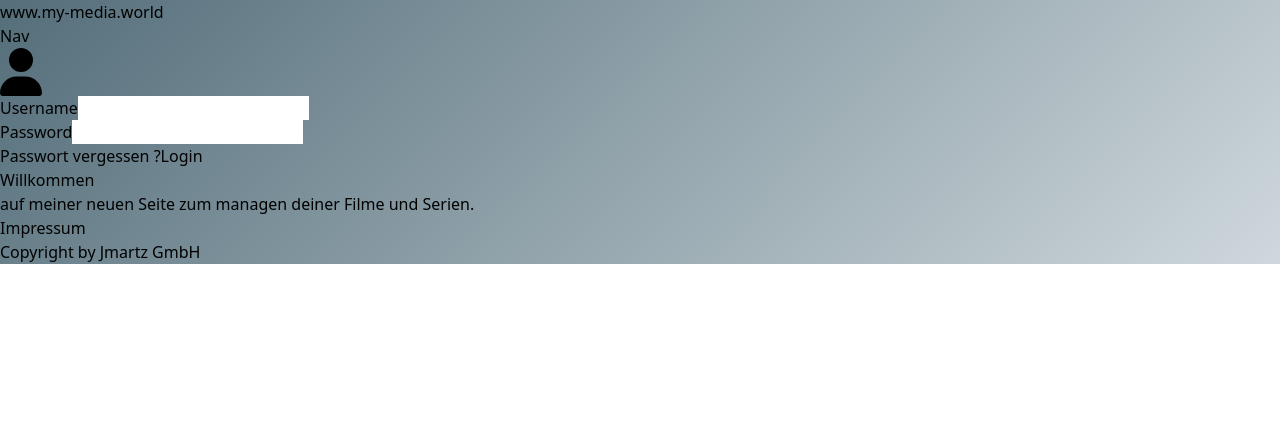
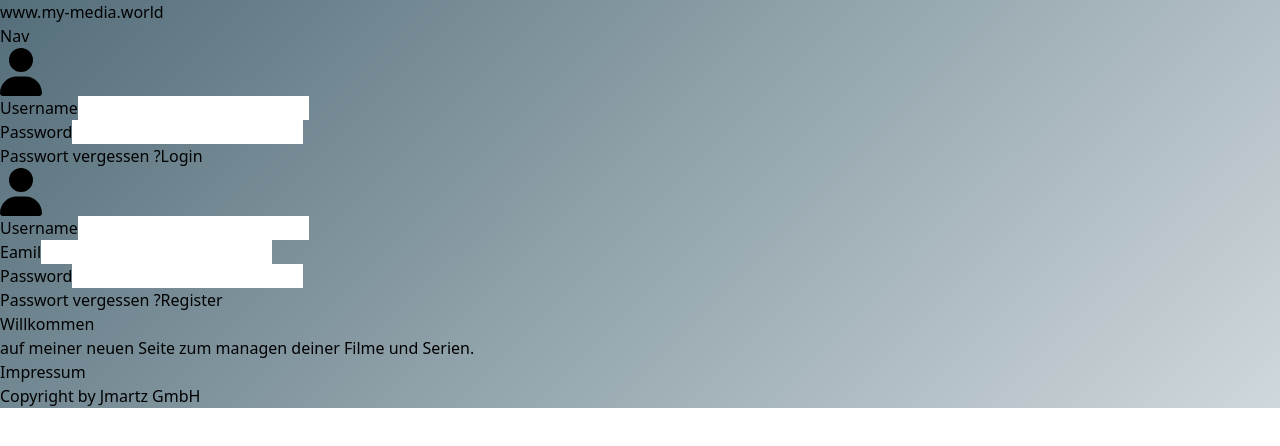
Before and after one commit to jmartz-gmbh/my-media-world, a Vue app in the folder app/: page / in a window 1280 px wide. Shown: the top 446 px of the page. Built offline with nearby package versions, Linux system fonts and the light colour scheme.

Commit message:
add user pages for info and start with verify

```diff
--- a/app/src/App.vue
+++ b/app/src/App.vue
@@ -26,7 +26,10 @@ export default {
     $route: function(){
       window.scrollTo({top: 0, behavior: 'smooth'});
     }
-  }
+  },
+  mounted() {
+    this.$store.commit("auth-token-reload");
+  },
 };
 </script>
 
--- a/app/src/pages/home.vue
+++ b/app/src/pages/home.vue
@@ -9,7 +9,7 @@
             <input
               type="text"
               class="bg-gray-300 px-2 py-2"
-              v-model="form.username"
+              v-model="form.login.username"
             />
           </div>
           <div class="form-group px-2 py-2">
@@ -17,7 +17,7 @@
             <input
               type="password"
               class="bg-gray-300 px-2 py-2"
-              v-model="form.username"
+              v-model="form.login.password"
             />
           </div>
           <div class="form-group px-2 py-2 flex justify-between mb-3">
@@ -32,7 +32,46 @@
           </div>
         </div>
       </div>
-      <div class="col-span-6 md:col-span-4">
+      <div class="col-span-6 md:col-span-2">
+        <div class="card text-center bg-white px-2 py-2">
+          <fa icon="user" class="fa-3x mt-5 mb-3" />
+          <div class="form-group px-2 py-2">
+            <label>Username</label>
+            <input
+              type="text"
+              class="bg-gray-300 px-2 py-2"
+              v-model="form.register.username"
+            />
+          </div>
+          <div class="form-group px-2 py-2">
+            <label>Eamil</label>
+            <input
+              type="text"
+              class="bg-gray-300 px-2 py-2"
+              v-model="form.register.email"
+            />
+          </div>
+          <div class="form-group px-2 py-2">
+            <label>Password</label>
+            <input
+              type="password"
+              class="bg-gray-300 px-2 py-2"
+              v-model="form.register.password"
+            />
+          </div>
+          <div class="form-group px-2 py-2 flex justify-between mb-3">
+            <button class="ml-5 bg-gray-300 px-2 py-2 text-sm">
+              <router-link to="/user/password/forgotten"
+                >Passwort vergessen ?</router-link
+              >
+            </button>
+            <button class="mr-5 bg-gray-300 px-2 py-2" @click="register()">
+              Register
+            </button>
+          </div>
+        </div>
+      </div>
+      <div class="col-span-6 md:col-span-2">
         <h2>Willkommen</h2>
         <p>auf meiner neuen Seite zum managen deiner Filme und Serien.</p>
       </div>
@@ -46,10 +85,66 @@ export default {
   data() {
     return {
       form: {
-        username: "",
-        password: "",
+        login: {
+          username: "",
+          password: "",
+        },
+        register: {
+          username: "",
+          password: "",
+          email: "",
+        },
       },
     };
   },
+  mounted() {
+    if (this.$store.state.auth.token != null) {
+      this.$router.push("/user/info");
+    }
+  },
+  methods: {
+    login: function () {
+      const that = this;
+      fetch("https://auth.my-media.world/api/login", {
+        method: "POST",
+        headers: {
+          "Content-Type": "application/json",
+        },
+        body: JSON.stringify({
+          username: this.form.login.username,
+          password: this.form.login.password,
+        }),
+      })
+        .then(function (response) {
+          return response.json();
+        })
+        .then(function (json) {
+          console.log(json.token);
+          if (json.token) {
+            that.$store.commit("auth-token-update", json.token);
+            that.$store.commit("auth-username-update", that.form.login.username);
+          }
+        });
+    },
+    register: function () {
+      fetch("https://auth.my-media.world/api/register", {
+        method: "POST",
+        headers: {
+          "Content-Type": "application/json",
+        },
+        body: JSON.stringify({
+          username: this.form.register.username,
+          password: this.form.register.password,
+          email: this.form.register.email,
+        }),
+      })
+        .then(function (response) {
+          return response.json();
+        })
+        .then(function (json) {
+          console.log(json);
+        });
+    },
+  },
 };
 </script>
--- /dev/null
+++ b/app/src/pages/user/email/verify.vue
@@ -0,0 +1,5 @@
+<template>
+<div class="vp-email-verify-token">
+    {{$route.params.token}}
+</div>
+</template>
--- /dev/null
+++ b/app/src/pages/user/info.vue
@@ -0,0 +1,42 @@
+<template>
+  <div class="vp-user-info">
+    {{ user }}
+  </div>
+</template>
+
+<script>
+export default {
+  name: "UserInfo",
+  data() {
+    return {
+      user: {},
+    };
+  },
+  mounted() {
+    this.load();
+  },
+  methods: {
+    load: function () {
+      const that = this;
+      fetch("https://auth.my-media.world/api/user/info", {
+        method: "POST",
+        headers: {
+          "Content-Type": "application/json",
+        },
+        body: JSON.stringify({
+          token: this.$store.state.auth.token,
+          username: this.$store.state.auth.username,
+        }),
+      })
+        .then(function (response) {
+          return response.json();
+        })
+        .then(function (json) {
+          if (json.user) {
+            that.user = json.user;
+          }
+        });
+    },
+  },
+};
+</script>
--- a/app/src/routes/index.js
+++ b/app/src/routes/index.js
@@ -2,9 +2,13 @@ import {createWebHistory, createRouter} from 'vue-router'
 
 import Home from '../pages/home.vue';
 import Impressum from '../pages/impressum.vue';
+import UserInfo from '../pages/user/info.vue';
+import UserEmailVerify from '../pages/user/email/verify.vue';
 
 const routes = [
   { path: '/', component: Home },
+  { path: '/verify/token/:token', component: UserEmailVerify },
+  { path: '/user/info', component: UserInfo },
   { path: '/impressum', component: Impressum },
 ]
 
--- /dev/null
+++ b/app/src/store/auth.js
@@ -0,0 +1,20 @@
+export default {
+  state: () => ({
+    token: "",
+    username: "",
+  }),
+  mutations: {
+    "auth-token-update": function (state, token) {
+      state.token = token;
+      localStorage.setItem('token', token);
+    },
+    "auth-username-update": function (state, username) {
+        state.username = username;
+        localStorage.setItem('username', username);
+      },
+    "auth-token-reload": function (state) {
+        state.username = localStorage.getItem('username');
+        state.token = localStorage.getItem('token');
+      },
+  },
+};
--- a/app/src/store/index.js
+++ b/app/src/store/index.js
@@ -1,10 +1,12 @@
 import {createStore} from "vuex";
 import nav from "./nav";
 import url from "./url";
+import auth from "./auth";
 
 const store = createStore({
     modules: {
       url: url,
+      auth: auth,
       nav: nav,
     },
   });
```
